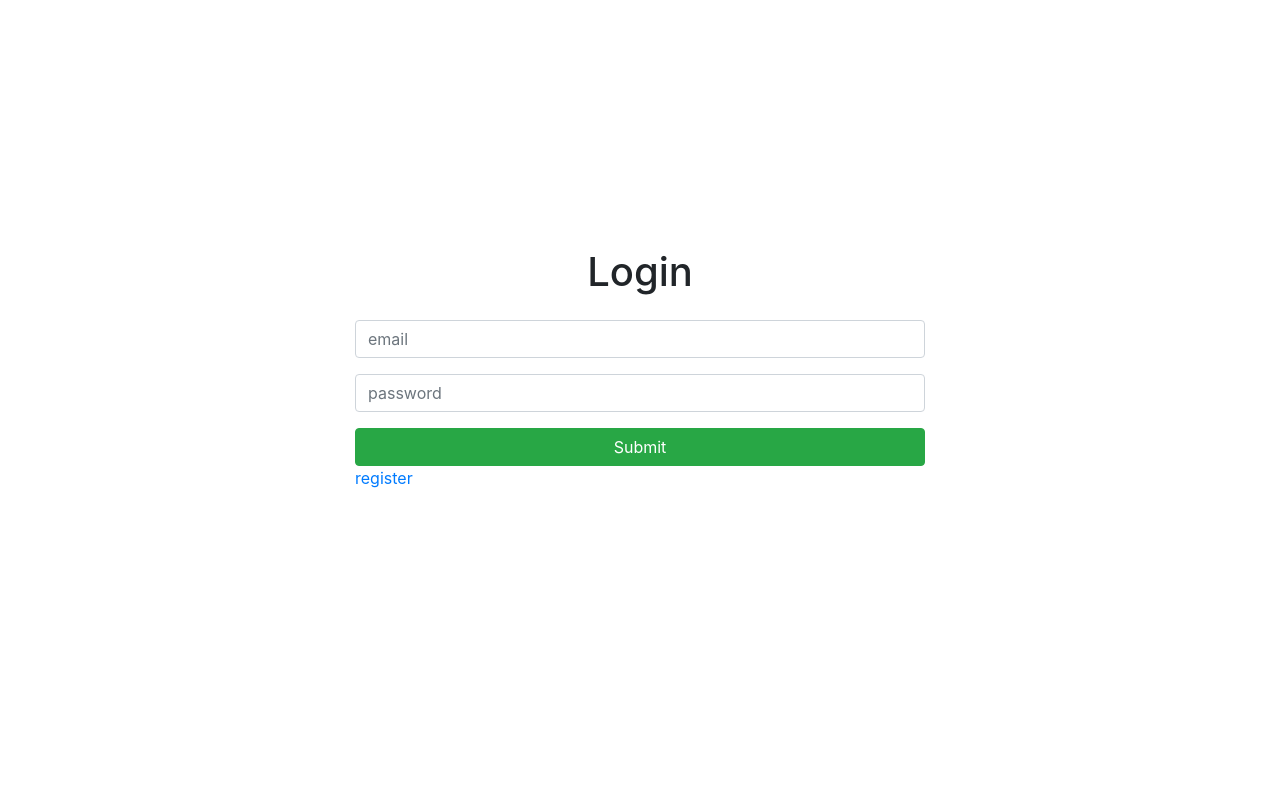
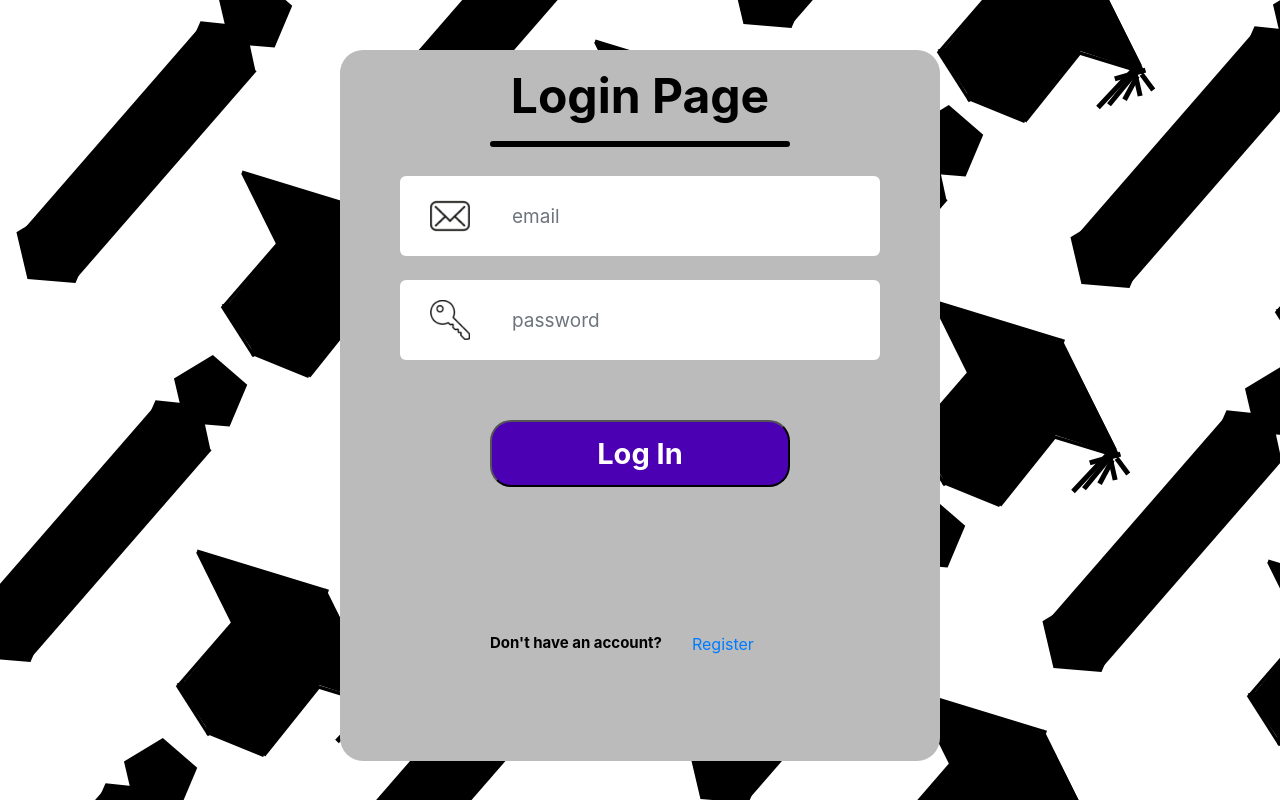
Before and after one commit to altin2/GradLinks, a React (Create React App) app in the folder client/: page / in a window 1280 px wide. Built offline with nearby package versions, Linux system fonts and the light colour scheme; no server answers.

Commit message:
Changed the signup and login website

```diff
--- a/client/src/components/LoginPg/Login/Index.css
+++ b/client/src/components/LoginPg/Login/Index.css
@@ -1,11 +1,12 @@
-.container{
+.login-container{
     display: flex;
     flex-direction: column;
     margin:auto;
-    margin-top: 200px;
+    margin-top: 50px;
     width: 600px;
-    background: #fff;
     padding-bottom: 30px;
+    background: rgb(187, 187, 187);
+    border-radius: 23px;
 }
 
 .header{
@@ -14,23 +15,27 @@
     align-items: center;
     gap:9px;
     width:100%;
-    margin-top: 30px;
+    margin-top: 10px;
 }
 
 .text{
-    color: #3c009d;
+    color: #000000;
     font-size: 48px;
     font-weight: 700;
 }
-
+.text-acc{
+    color: #000000;
+    font-size: 15px;
+    font-weight: 700;
+}
 .underline{
-    width: 61px;
+    width: 300px;
     height: 6px;
-    background: #3c009d;
+    background: #000000;
     border-radius: 9px;
 }
 .inputs{
-    margin-top: 55px;
+    margin-top: 5px;
     display: flex;
     flex-direction: column;
     gap: 25px;
@@ -38,11 +43,15 @@
 .input{
     display: flex;
     align-items: center;
-    margin: auto;
+    margin: 24px auto;
     width: 480px;
     height: 80px;
-    background: #eaeaea;
     border-radius: 6px;
+    background: rgba(255, 255, 255, 1);
+
+}
+.input:hover{
+    background: #c9c9c9;
 }
 .input img{
     margin: 0px 30px;
@@ -79,14 +88,18 @@
     display: flex;
     justify-content: center;
     align-items: center;
-    width: 220px;
-    height: 59px;
+    width: 337px;
+    height: 67px;
     color: #fff;
     background: #4c00b4;
-    border-radius: 50px;
-    font-size: 19px;
+    border-radius: 21px;
+    font-size: 29px;
     font-weight: 700;
     cursor: pointer;
+}
+.submit:hover{
+    background-color: #280061;
+
 }
 .gray{
     background: #EAEAEA;
@@ -96,3 +109,16 @@ img {
     max-width: 50%;
     max-height: 50%;
 }
+.bg-container{
+    background-image: url('Assets/SignupBG.png');
+    background-size: cover;
+    background-position: center;
+    background-repeat: no-repeat;
+    background-attachment: fixed;
+    min-height: 100vh;
+    width: 100%;
+    position: fixed;
+    top: 0;
+    left: 0;
+    z-index: -1;
+}
--- a/client/src/components/LoginPg/Login/Index.js
+++ b/client/src/components/LoginPg/Login/Index.js
@@ -1,8 +1,9 @@
 import React, { Fragment, useState } from "react";
 import { Link} from "react-router-dom";
-
+import "./Index.css";
 import { toast } from "react-toastify";
-
+import email_icon from "./Assets/emailicon.png";
+import pass_icon from "./Assets/passicon.png";
 const Login = ({ setAuth }) => {
   const [inputs, setInputs] = useState({
     email: "",
@@ -15,6 +16,7 @@ const Login = ({ setAuth }) => {
     setInputs({ ...inputs, [e.target.name]: e.target.value });
 
   const onSubmitForm = async e => {
+    e.preventDefault(); // Prevent form from refreshing the page
     try {
       const body = { email, pass: password };
 
@@ -45,29 +47,38 @@ const Login = ({ setAuth }) => {
   };
 
   return (
-    <Fragment>
-      <h1 className="mt-5 text-center">Login</h1>
-      <form onSubmit={onSubmitForm}>
-        <input
-          type="text"
-          name="email"
-          placeholder = "email"
-          value={email}
-          onChange={e => onChange(e)}
-          className="form-control my-3"
-        />
-        <input
-          type="password"
-          name="password"
-          placeholder = "password"
-          value={password}
-          onChange={e => onChange(e)}
-          className="form-control my-3"
-        />
-        <button className="btn btn-success btn-block">Submit</button>
-      </form>
-      <Link to="/signup">register</Link>
-    </Fragment>
+    <>
+      <div className='bg-container'></div>
+      <div className='login-container'>
+          <div className="header">
+              <div className="text">Login Page</div>
+              <div className ="underline"></div>
+          </div>
+          <div className="inputs">
+              <form onSubmit={onSubmitForm}>
+              <div className="input">
+                  <img src={email_icon} alt=""/>
+                  <input type="text"name="email"value={email}placeholder="email"onChange={e => onChange(e)}className="form-control my-3"/>
+              </div>
+              <div className="input">
+                  <img src={pass_icon} alt=""/>
+                  <input type="password"name="password"value={password}placeholder="password"onChange={e => onChange(e)}className="form-control my-3"/>
+              </div>
+              <div className="submit-container">
+                  <button className="submit">Log In</button>
+              </div>
+              </form>
+              <div className="submit-container">
+                <p className="text-acc">Don't have an account? </p>
+                  <Link to="/signup">Register</Link>
+              </div>
+
+
+          </div>
+
+
+      </div>
+    </>
   );
 };
 
--- a/client/src/components/LoginPg/Signup/Index.css
+++ b/client/src/components/LoginPg/Signup/Index.css
@@ -1,11 +1,12 @@
-.container{
+.signup-container{
     display: flex;
     flex-direction: column;
     margin:auto;
-    margin-top: 200px;
+    margin-top: 50px;
     width: 600px;
-    background: #fff;
     padding-bottom: 30px;
+    background: rgb(187, 187, 187);
+    border-radius: 23px;
 }
 
 .header{
@@ -14,23 +15,27 @@
     align-items: center;
     gap:9px;
     width:100%;
-    margin-top: 30px;
+    margin-top: 10px;
 }
 
 .text{
-    color: #3c009d;
+    color: #000000;
     font-size: 48px;
     font-weight: 700;
 }
-
+.text-acc{
+    color: #000000;
+    font-size: 15px;
+    font-weight: 700;
+}
 .underline{
-    width: 61px;
+    width: 300px;
     height: 6px;
-    background: #3c009d;
+    background: #000000;
     border-radius: 9px;
 }
 .inputs{
-    margin-top: 55px;
+    margin-top: 5px;
     display: flex;
     flex-direction: column;
     gap: 25px;
@@ -38,11 +43,15 @@
 .input{
     display: flex;
     align-items: center;
-    margin: auto;
+    margin: 24px auto;
     width: 480px;
     height: 80px;
-    background: #eaeaea;
     border-radius: 6px;
+    background: rgba(255, 255, 255, 1);
+
+}
+.input:hover{
+    background: #c9c9c9;
 }
 .input img{
     margin: 0px 30px;
@@ -79,14 +88,18 @@
     display: flex;
     justify-content: center;
     align-items: center;
-    width: 220px;
-    height: 59px;
+    width: 337px;
+    height: 67px;
     color: #fff;
     background: #4c00b4;
-    border-radius: 50px;
-    font-size: 19px;
+    border-radius: 21px;
+    font-size: 29px;
     font-weight: 700;
     cursor: pointer;
+}
+.submit:hover{
+    background-color: #280061;
+
 }
 .gray{
     background: #EAEAEA;
@@ -96,3 +109,16 @@ img {
     max-width: 50%;
     max-height: 50%;
 }
+.bg-container{
+    background-image: url('Assets/SignupBG.png');
+    background-size: cover;
+    background-position: center;
+    background-repeat: no-repeat;
+    background-attachment: fixed;
+    min-height: 100vh;
+    width: 100%;
+    position: fixed;
+    top: 0;
+    left: 0;
+    z-index: -1;
+}
--- a/client/src/components/LoginPg/Signup/Index.js
+++ b/client/src/components/LoginPg/Signup/Index.js
@@ -19,6 +19,7 @@ const SignupUser = ({ setAuth }) => {
     setInputs({ ...inputs, [e.target.name]: e.target.value });
 
   const onSubmitForm = async e => {
+    e.preventDefault(); // Prevent form from refreshing the page
     try {
       const body = { email, pass: password, phonenumber };
       const response = await fetch(
@@ -47,7 +48,9 @@ const SignupUser = ({ setAuth }) => {
   };
 
   return (
-    <div classname = 'container'>
+    <>
+      <div className='bg-container'></div>
+      <div className='signup-container'>
           <div className="header">
               <div className="text">Sign Up Page</div>
               <div className ="underline"></div>
@@ -71,13 +74,16 @@ const SignupUser = ({ setAuth }) => {
               </div>
               </form>
               <div className="submit-container">
+                <p className="text-acc">Already have an account? </p>
                   <Link to="/login">Login</Link>
               </div>
 
 
           </div>
 
+
       </div>
+    </>
 
     );
 };
```
Also changed, not shown: 1 other file (tests, documents, lock files or other folders). Lines whose indentation alone changed are shown as unchanged.
